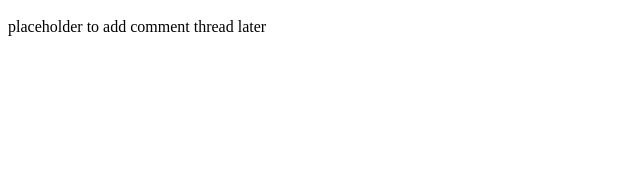
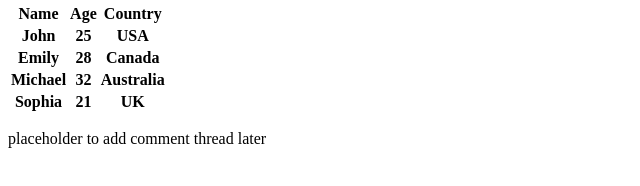
Before and after one commit to ngala21/My_First_Portfolio, a plain HTML site: page html_basic/index.html in a window 1280 px wide. Shown: the part 508-694 px from the top of the page, without its empty margins (0-640 px from the left). Drawn offline with Linux system fonts and the light colour scheme.

Commit message:
add some level of creativity

```diff
--- a/html_basic/index.html
+++ b/html_basic/index.html
@@ -22,6 +22,37 @@
     <h3>Data Science</h3>
     <p></p>
     <a href="index.html"><img src="https://i.ibb.co/gTDZZT8/ALX-Logo-07.png" alt="ALX LOGO" srcset=""></a>
+    <table>
+      <thead>
+        <tr>
+          <th>Name</th>
+          <th>Age</th>
+          <th>Country</th>
+        </tr>
+        <tbody>
+          <tr>
+            <th>John</th>
+            <th>25</th>
+            <th>USA</th>
+          </tr>
+          <tr>
+            <th>Emily</th>
+            <th>28</th>
+            <th>Canada</th>
+          </tr>
+          <tr>
+            <th>Michael</th>
+            <th>32</th>
+            <th>Australia</th>
+          </tr>
+          <tr>
+            <th>Sophia</th>
+            <th>21</th>
+            <th>UK</th>
+          </tr>
+        </tbody>
+      </thead>
+    </table>
     </article>
     <aside>
       <p>placeholder to add comment thread later</p>
```
